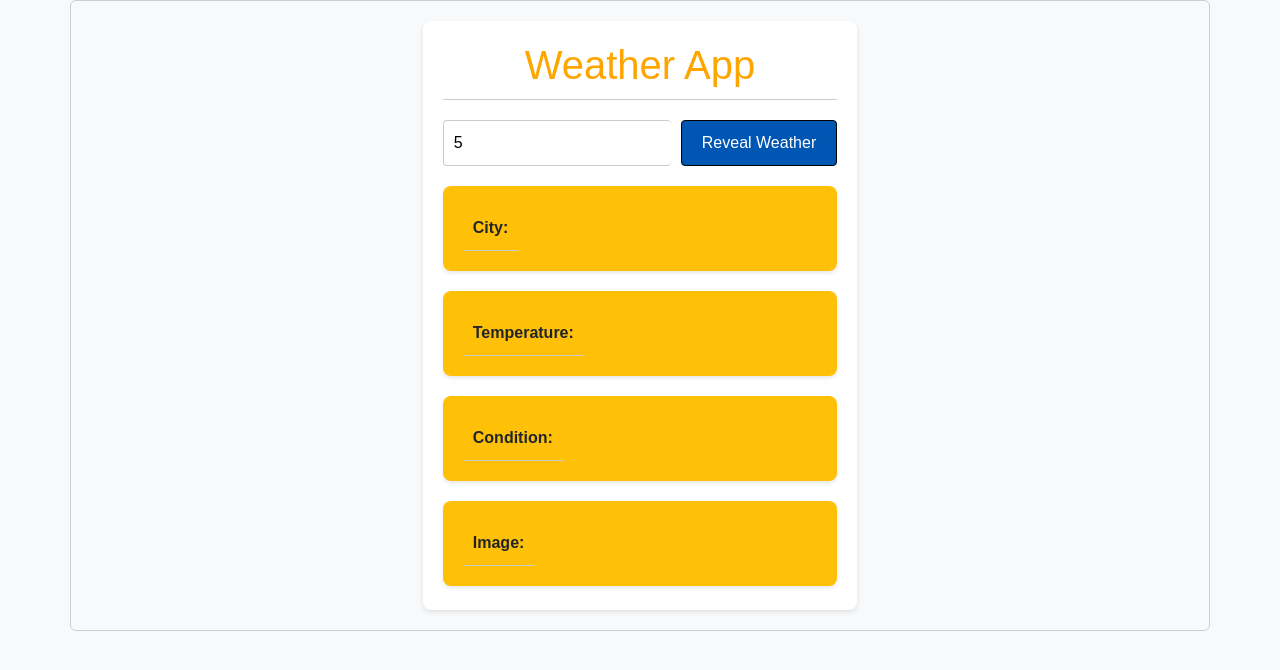
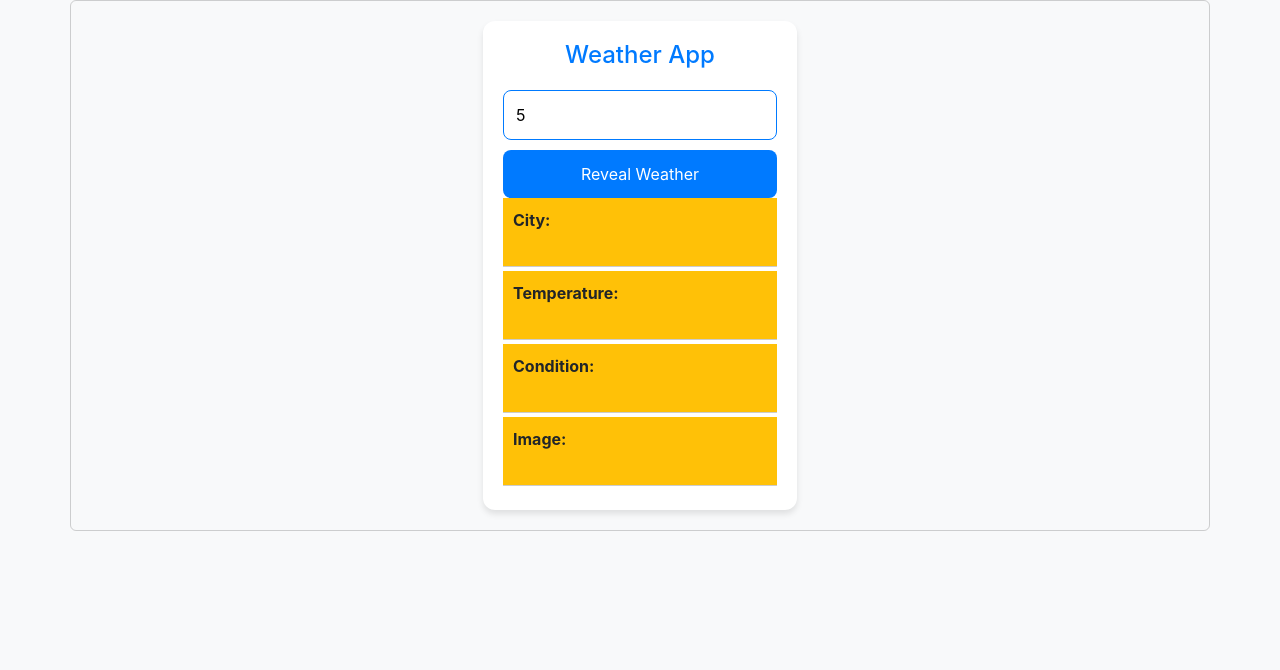
Before and after one commit to Jaymiller2002/weather-app, a plain HTML site: page index.html in a window 1280 px wide. Both pictures are taken after typing "5" into the empty fields and a click on the button "Reveal Weather". Drawn offline with nearby package versions, Linux system fonts and the light colour scheme; no server answers.

Commit message:
got zipcodes to work and also changed html/css to make it look more like the wireframe

```diff
--- a/css/style.css
+++ b/css/style.css
@@ -1,47 +1,26 @@
 h1 {
-  color: orange;
+  color: #007AFF; /* Change color to a blue shade */
   margin-bottom: 20px;
-  border-bottom: 1px solid #ccc;
-  padding-bottom: 10px;
+  border-bottom: none; /* Remove border-bottom */
+  padding-bottom: 0; /* Remove padding-bottom */
+  font-size: 24px; /* Increase font size */
 }
-
-/*body {
-  height: 300px;
-  width: 300px;
-}*/
 
 #app {
   text-align: center;
-  max-width: 600px;
-  margin: 0 auto;
+  max-width: 400px; /* Reduce max-width */
+  margin: 20px auto; /* Add more margin */
   background-color: #fff;
   padding: 20px;
-  border-radius: 8px;
-  box-shadow: 0 2px 4px rgba(0, 0, 0, 0.1);
+  border-radius: 12px; /* Increase border-radius */
+  box-shadow: 0 4px 6px rgba(0, 0, 0, 0.1);
 }
 
-/*button {
-  text-align: center;
-  background-color: rgb(65, 165, 65);
-}*/
-
 body {
-  font-family: Arial, sans-serif;
+  font-family: -apple-system, BlinkMacSystemFont, "Segoe UI", Roboto, "Helvetica Neue", Arial, sans-serif; /* Use system font */
   margin: 0;
-  padding: 20px;
-  background-color: #f0f0f0;
-}
-
-.grid-container {
-  max-width: 800px;
-  margin: 20px auto;
-  padding: 20px;
-  background-color: #fff;
-  border-radius: 8px;
-  box-shadow: 0 2px 4px rgba(0, 0, 0, 0.1);
-  display: grid;
-  grid-template-columns: auto;
-  gap: 10px;
+  padding: 0;
+  background-color: #E5E5EA; /* Light gray background */
 }
 
 .input-container {
@@ -50,29 +29,33 @@ body {
 
 form {
   display: flex;
-  margin-bottom: 20px;
+  flex-direction: column; /* Change to column layout */
+  align-items: center; /* Center align items */
 }
 
 input[type="number"] {
-  flex: 1;
-  padding: 10px;
-  border: 1px solid #ccc;
-  border-radius: 4px;
-  border-right: none;
-  margin-right: 10px;
+  width: 100%; /* Take up full width */
+  max-width: 300px; /* Limit maximum width */
+  padding: 12px;
+  border: 1px solid #007AFF; /* Blue border */
+  border-radius: 8px; /* Rounded corners */
+  margin-bottom: 10px; /* Add margin-bottom */
 }
 
 button {
-  padding: 10px 20px;
-  background-color: #0056b3;
+  width: 100%; /* Take up full width */
+  max-width: 300px; /* Limit maximum width */
+  padding: 12px;
+  background-color: #007AFF; /* Blue background */
   color: #fff;
-  border: 1px solid black;
-  border-radius: 4px;
+  border: none;
+  border-radius: 8px; /* Rounded corners */
   cursor: pointer;
+  transition: background-color 0.3s; /* Smooth transition */
 }
 
 button:hover {
-  background-color: rgb(65, 165, 65);
+  background-color: #0056B3; /* Darker blue on hover */
 }
 
 table {
@@ -91,7 +74,7 @@ th button {
   border: none;
   cursor: pointer;
   font-weight: normal;
-  color: white;
+  color: #007AFF; /* Blue color */
   padding: 0;
   margin: 0;
 }
--- a/index.html
+++ b/index.html
@@ -15,7 +15,7 @@
       <h1>Weather App</h1>
     <!--Input area for zip code and then next to it a button-->
     <div>
-      <form id="revealWeather"><input id="inputNumber" type="number" placeholder="Enter a valid zipcode"><button>Reveal Weather</button></form></div>
+      <form id="revealWeather"><input id="inputNumber" type="number" pattern="[0-9]{5}" title="Please enter a valid US ZIP code (5 digits)" placeholder="Enter a valid zipcode"><button>Reveal Weather</button></form></div>
       <div>
         <!--Create some kind of area or box/container for weather info-->
         <table class="grid-container mb-1 bg-warning">
--- a/js/main.js
+++ b/js/main.js
@@ -5,70 +5,161 @@ const buttonImage = document.getElementById('buttonImage');
 const revealButton = document.querySelector('button');
 const form = document.getElementById('revealWeather');
 const weatherElements = document.querySelectorAll('.grid-container.mb-1.bg-warning');
-const inputNumber = document.getElementById('inputNumber');
+
 //Initialize a variable to track the visibility state
-let isWeatherVisible = false;
+//let isWeatherVisible = false;
 //Hide weather info elements initially
-weatherElements.forEach(element => {
-  element.style.display = 'none';
-});
+// weatherElements.forEach(element => {
+//   element.style.display = 'none';
+//});
 //Add eventlistener to hear for reveal button
-revealButton.addEventListener('click', function(event){
-  event.preventDefault();
+//revealButton.addEventListener('submit', function(event){
+  //event.preventDefault();
   //Toggle the visiblity state
-  isWeatherVisible = !isWeatherVisible;
+  //isWeatherVisible = !isWeatherVisible;
   //Loop through weather info elements and make them visible-if isWeather false = block if true = none
-  weatherElements.forEach(element => {
-    element.style.display = isWeatherVisible ? 'block': 'none';
-  });
-  console.log('Button clicked!');
-});
+  //weatherElements.forEach(element => {
+   //element.style.display = isWeatherVisible ? 'block': 'none';
+  //});
+ //console.log('Button clicked!');
+//});
 
 //Add a function or eventlistener to check if input = 40513, if not return "please enter a vaild zipcode"
-inputNumber.addEventListener('input', function(event) {
-  console.log(inputNumber.value);
-});
-  //Loop through function to check for vaild zipcodes
+//inputNumber.addEventListener('input', function(event) {
+  //console.log(inputNumber.value);
+//});
+
 
 // Define the API URL
-const apiUrl = 'https://api.openweathermap.org/data/2.5/weather?zip=40513,us&appid=9fd938103ec5b5fb92be500ba2c85323';
-// Make a GET request
+// const apiUrl = '';
+// // Make a GET request
+// fetch(apiUrl)
+//   .then(response => {
+//     //Check if the request was succesful
+//     if (response.ok) {
+//       return response.json();
+//     } else {
+//       throw new Error('Network response was not ok');
+//     }
+//   })
+//   .then(data => {
+//     //Check that we are getting info from api
+//     console.log(data);
+
+//     console.log(data.main.temp);
+
+//     buttonTemp.textContent = data.main.temp;//Gets temperature
+
+//     console.log(data.name);
+
+//     buttonCity.textContent = data.name;//Gets city name
+
+//     console.log(data.weather[0].description);
+
+//     buttonCondition.textContent = data.weather[0].description;//Gets current weather condition
+
+//     console.log(data.wind.speed);
+
+//         // Create an image element
+//         const img = document.createElement('img');
+//         // Set the source of the image (assuming data.weather[0].icon contains the icon name)
+//         img.src = `https://openweathermap.org/img/wn/${data.weather[0].icon}.png`;
+//         // Set any additional attributes or styles if needed
+//         img.alt = 'Weather Icon'; // Set alt text for accessibility
+//         // Append the image to the buttonImage element
+//         buttonImage.appendChild(img);
+//   })
+//   .catch(error => {
+//     console.error('There has been a problem with your fetch operation:', error);
+//   });
+
+  //Testing BELOW
+  //
+  //Seeeng if i can add another promise under this one to loop through any
+  //ZIP code in the world
+  //
+  //
+//Testing Worked
+
+const apiKey = '9fd938103ec5b5fb92be500ba2c85323';
+
+// Function to validate ZIP code using OpenWeatherMap API
+function validateZipCode(zipCode, buttonTemp, buttonCity, buttonCondition, buttonImage) {
+  // Clear previous data
+  buttonTemp.textContent = '';
+  buttonCity.textContent = '';
+  buttonCondition.textContent = '';
+  buttonImage.innerHTML = '';
+
+  // Construct the URL for the API request using template literals
+  const apiUrl = `https://api.openweathermap.org/data/2.5/weather?zip=${zipCode},us&appid=${apiKey}`;
+
+  // Make a GET request to the API
   fetch(apiUrl)
       .then(response => {
-    //Check if the request was succesful
+          // Check if the request was successful
           if (response.ok) {
+              // Parse the response JSON
               return response.json();
           } else {
-      throw new Error('Network response was not ok');
+              // If the request failed, throw an error
+              throw new Error('Failed to fetch ZIP code data');
           }
       })
       .then(data => {
-    //Check that we are getting info from api
+          // Check if the API response indicates a valid ZIP code
+          if (data) {
+              console.log('Valid ZIP code:', zipCode);
+
+              // Log the data for debugging (optional)
               console.log(data);
 
-    console.log(data.main.temp);
+              // Log the temperature
+              console.log('Temperature:', data.main.temp);
 
-    buttonTemp.textContent = data.main.temp;//Gets temperature
+              // Set the temperature text content
+              buttonTemp.textContent = data.main.temp;
 
-    console.log(data.name);
+              // Log the city name
+              console.log('City:', data.name);
 
-    buttonCity.textContent = data.name;//Gets city name
+              // Set the city name text content
+              buttonCity.textContent = data.name;
 
-    console.log(data.weather[0].description);
+              // Log the weather condition
+              console.log('Condition:', data.weather[0].description);
 
-    buttonCondition.textContent = data.weather[0].description;//Gets current weather condition
+              // Set the weather condition text content
+              buttonCondition.textContent = data.weather[0].description;
 
-    console.log(data.wind.speed);
+              // Log the wind speed
+              console.log('Wind Speed:', data.wind.speed);
 
-        // Create an image element
+              // Create an image element for the weather icon
               const img = document.createElement('img');
               // Set the source of the image (assuming data.weather[0].icon contains the icon name)
               img.src = `https://openweathermap.org/img/wn/${data.weather[0].icon}.png`;
-        // Set any additional attributes or styles if needed
-        img.alt = 'Weather Icon'; // Set alt text for accessibility
+              // Set alt text for accessibility
+              img.alt = 'Weather Icon';
               // Append the image to the buttonImage element
               buttonImage.appendChild(img);
+          } else {
+              console.log('Invalid ZIP code:', zip);
+              // Display an error message or take appropriate action
+              alert('Please enter a valid ZIP code.');
+          }
       })
       .catch(error => {
-    console.error('There has been a problem with your fetch operation:', error);
+          // Log any errors that occur during the fetch operation
+          console.error('Error:', error);
       });
+}
+
+// Event listener for form submission
+document.getElementById('revealWeather').addEventListener('submit', function(event) {
+  // Prevent the default form submission
+  event.preventDefault();
+  const zipCode = document.getElementById('inputNumber').value;
+  // Call the function to validate the ZIP code
+  validateZipCode(zipCode, buttonTemp, buttonCity, buttonCondition, buttonImage);
+});
```
Lines whose indentation alone changed are shown as unchanged.
